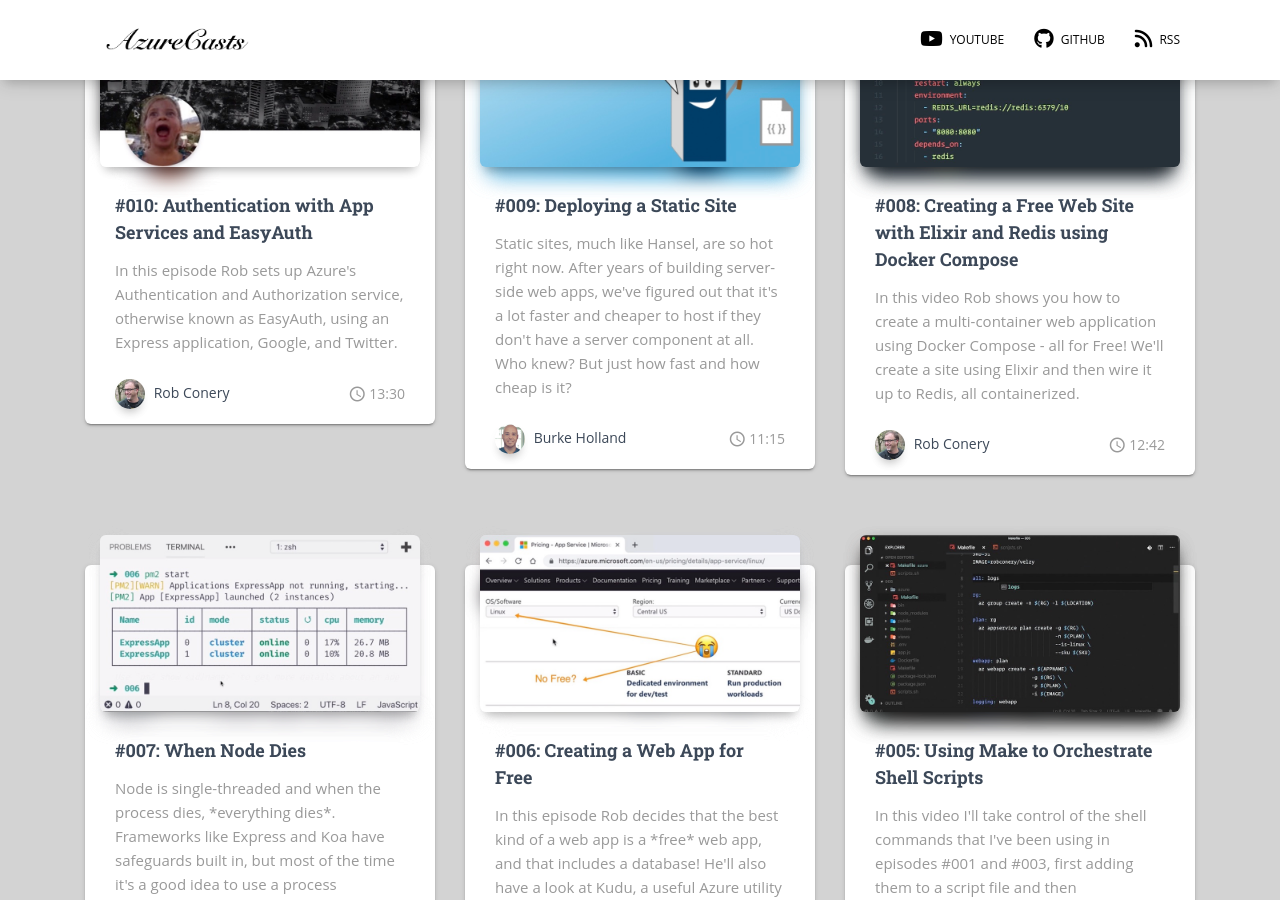
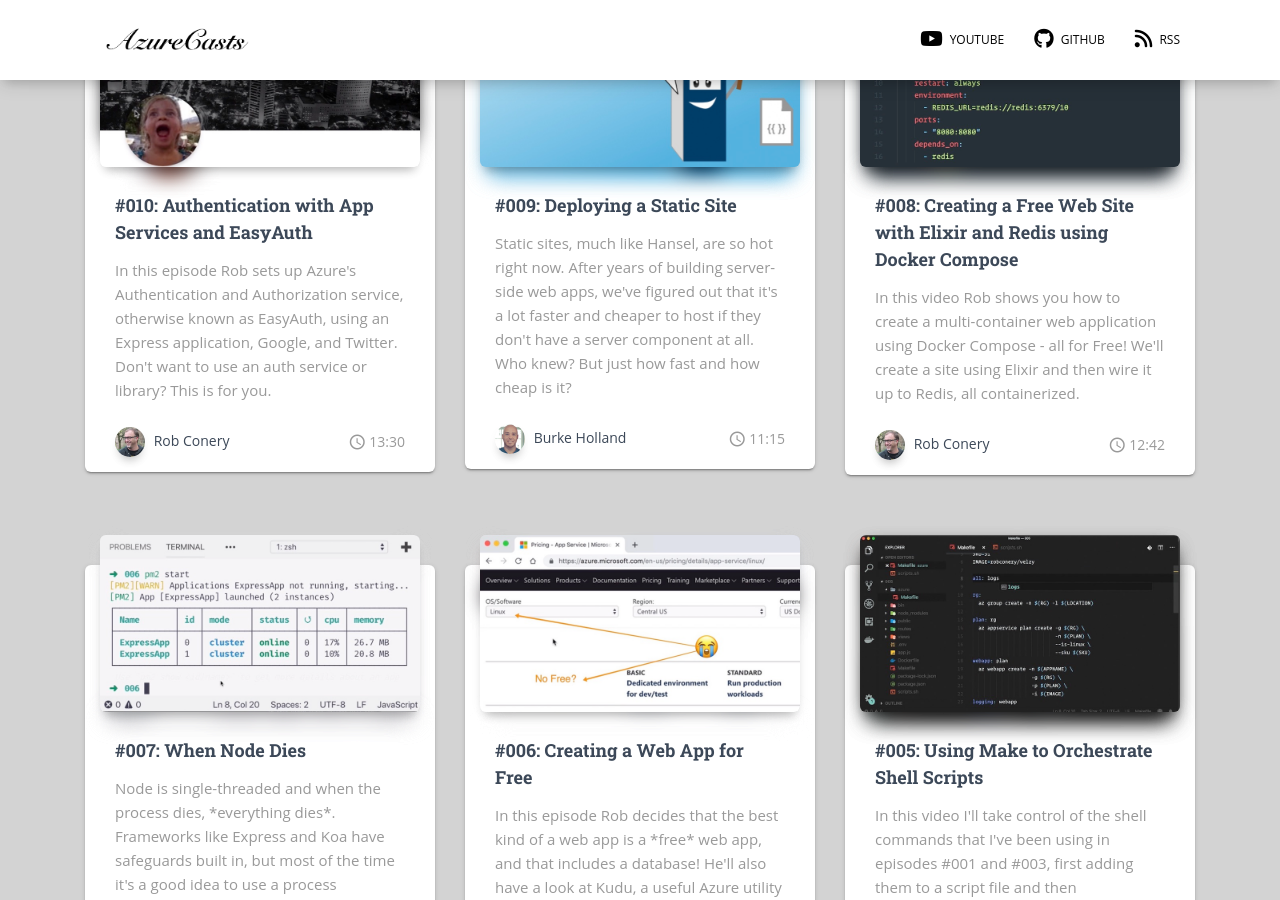
Before and after one commit to azurecasts/azurecasts.com, a Jekyll site: the page built from index.html, in a window 1280 px wide and 900 px high, scrolled down 490 px. Built offline with Jekyll 4.4.1, drawn with Linux system fonts in a browser that asks for light colours; nearby versions of some CDN libraries.

Commit message:
Updated description

```diff
--- a/_posts/2019-07-12-authentication-with-app-services-and-easyauth.md
+++ b/_posts/2019-07-12-authentication-with-app-services-and-easyauth.md
@@ -4,7 +4,7 @@
 number: "010" #set this to your episode
 categories:
 tags:
-summary: "In this episode Rob sets up Azure's Authentication and Authorization service, otherwise known as EasyAuth, using an Express application, Google, and Twitter."
+summary: "In this episode Rob sets up Azure's Authentication and Authorization service, otherwise known as EasyAuth, using an Express application, Google, and Twitter. Don't want to use an auth service or library? This is for you."
 video: https://www.youtube.com/embed/jP9sXRzdz7o
 author: Rob Conery
 github: https://github.com/azurecasts/010-easyauth
```
Also changed, not shown: 11 other files.
